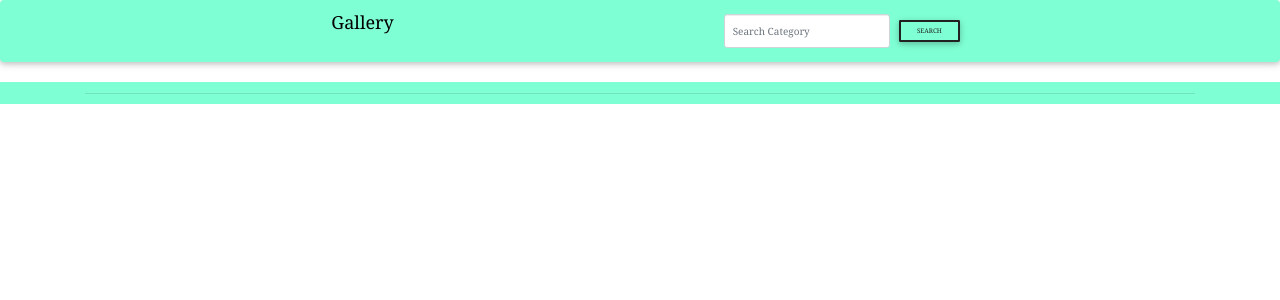
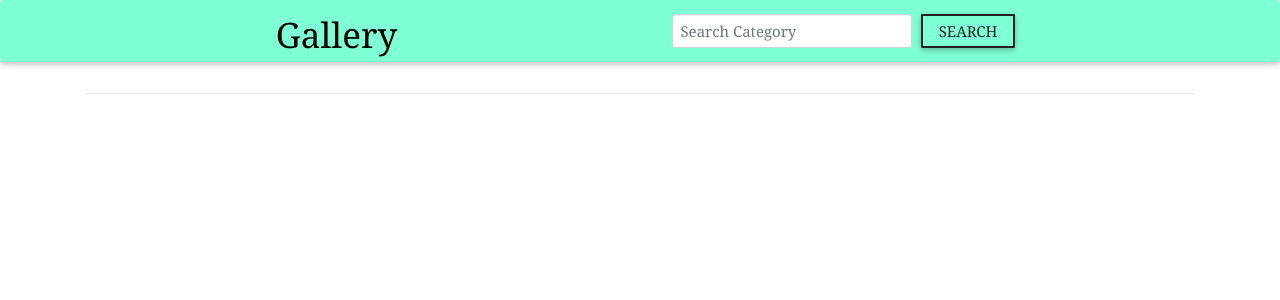
Before and after one commit to BihawaM/Gallery, a Django app: page / in a window 1280 px wide. Shown: the top 300 px of the page. Run offline with Django 3.2, Linux system fonts and the light colour scheme; data that the repository does not hold is empty; some libraries are stand-ins or nearby versions.

Commit message:
add changes

```diff
--- a/gallery/static/css/index.css
+++ b/gallery/static/css/index.css
@@ -1,5 +1,5 @@
 *{
     font-family: Georgia, 'Times New Roman', Times, serif;
-    /* background-color: aqua; */
+    /* background-color: aquamarine; */
     font-size: x-large;
 }
--- a/gallery/templates/base.html
+++ b/gallery/templates/base.html
@@ -1,3 +1,4 @@
+
 {% load bootstrap3 %}
 {% load static %}
 
--- a/gallery/templates/index.html
+++ b/gallery/templates/index.html
@@ -2,14 +2,14 @@
 
 {%block content%}
 {{block.super}}
-<div class="container-fluid" style="background-color: aquamarine;">
+<div class="container-fluid">
     <div class="container">
         <div class="row">
             <div class="col-md-5" style="margin-left: 320px;">
                 <span id="locations">
                     {% for location in locations %}
                     <a class="btn btn-outline-info btn-sm" id="btn"
-                        href="{% url 'location' location.id %}">{{location}}</a>
+                        href="{% url 'location' location.id %}" style="font-size: 15px;">{{location}}</a>
                     {%endfor%}
                 </span>
             </div>
@@ -32,20 +32,20 @@
                             </button>
                         </div>
 
-                        <div class="modal-body">
+                        <div class="modal-body" style="background-color: aquamarine;">
                             <img src="{{image.image_url.url}}" alt="{{image.name}}" class="img-fluid">
                             <p class="imgdesc text-center">{{image.description}}</p>
                             {% for category in image.categories.all %}
-                            <span class="btn btn-sm btn-outline-info">{{category}}</span>
+                            <span class="btn btn-sm btn-outline-info" style="font-size: 15px;">{{category}}</span>
                             {% endfor %}
                             <a href="/location/{{image.location}}"
-                                class="btn btn-sm btn-outline-info">{{image.location}}</a>
+                                class="btn btn-sm btn-outline-info" style="font-size: 15px;">{{image.location}}</a>
                         </div>
                         <div class="modal-footer">
-                            <input class="form-control input-lg" type="text" value="{{image.image_url.url}}"
+                            <input class="form-control input-lg" type="text" style="font-size: 15px;" value="{{image.image_url.url}}"
                                 id="{{image.id}}.url">
-                            <button class="btn btn-success btn-sm" onclick="copyToClipboard('{{image.id}}.url')">Copy</button>
-                            <button type="button" class="btn btn-outline-danger btn-sm" data-dismiss="modal">Close
+                            <button class="btn btn-success btn-sm"  onclick="copyToClipboard('{{image.id}}.url')" style="font-size: 15px;">Copy</button>
+                            <button type="button" class="btn btn-outline-danger btn-sm" data-dismiss="modal" style="font-size: 15px;">Close
                             </button>
                         </div>
                     </div>
--- a/gallery/templates/location.html
+++ b/gallery/templates/location.html
@@ -26,7 +26,7 @@
                     <div class="modal-body">
                         <img src="{{image.image_url.url}}" alt="Image" class="img-fluid">
                     </div>
-                    <div class="modal-footer">
+                    <div class="modal-footer"  style="background-color: whitesmoke;">
                         <button type="button" class="btn btn-default" data-toggle="modal"
                             data-target="#{{image.id}}-info"><i class="fas fa-info-circle"></i> Info</button>
                         <button type="button" class="btn btn-default" data-dismiss="modal"
--- a/gallery/templates/navbar.html
+++ b/gallery/templates/navbar.html
@@ -1,7 +1,7 @@
-<nav class="navbar navbar-dark transparent justify-content-between" style="background-color: aquamarine;" style="font-size: large;">
-  <a class="navbar-brand" style="color: black; font-size: large; text-align: left;" href="/">Gallery</a>
+<nav class="navbar navbar-dark transparent justify-content-between" style="background-color: aquamarine;">
+  <a class="navbar-brand" style="color: black; font-size: 35px; text-align: right;" href="/">Gallery</a>
   <form class="form-inline my-1" action="/search"  role="search">
-    <input class="form-control mr-sm-2" type="search" placeholder="Search Category" name="imagesearch" aria-label="Search">
-    <button class="btn btn-outline-dark btn-sm my-0" type="submit" style="color: black;">Search</button>
+    <input class="form-control mr-sm-2" type="search" style="font-size: 15px;" placeholder="Search Category" name="imagesearch" aria-label="Search">
+    <button class="btn btn-outline-dark btn-sm my-0" type="submit" style="color: black; font-size: 15px;">Search</button>
   </form>
 </nav>
```
Also changed, not shown: gallery/templates/search.html (+5 -5 lines).
